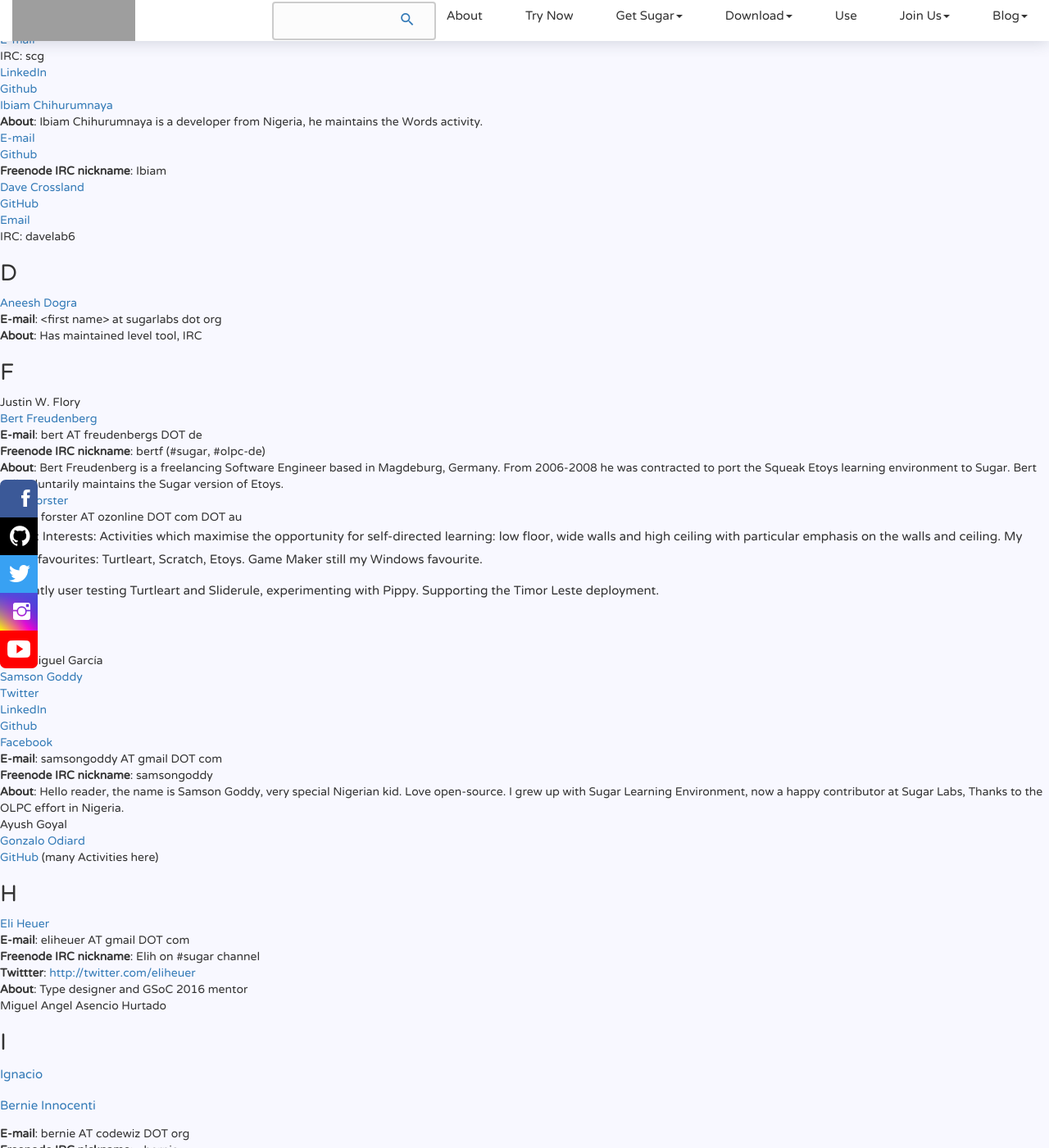
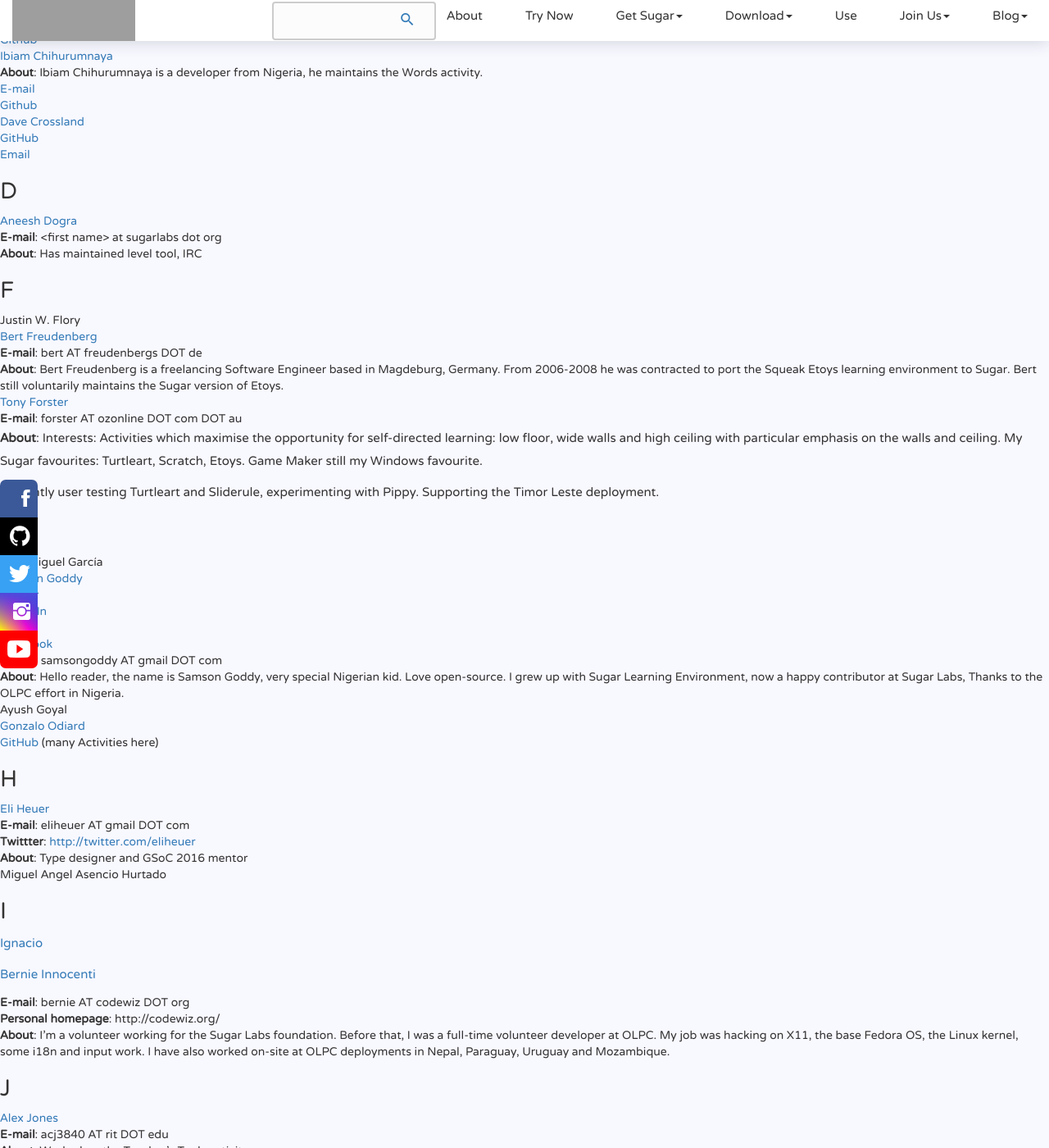
Before and after one commit to sugarlabs/www, a Jekyll site: the page built from profiles.md, in a window 1280 px wide and 1400 px high, scrolled down 1109 px. Shown: the whole window at 82% size. Built offline with Jekyll 4.4.1, drawn with Linux system fonts in a browser that asks for light colours; some web fonts are replaced; comment, search, counter and statistics services are not loaded; some of the changed text lies outside the part shown; grey boxes are pictures that could not be loaded.

Commit message:
point to Gitter instead of IRC

```diff
--- a/_includes/footer.html
+++ b/_includes/footer.html
@@ -31,7 +31,7 @@
                                 <li class="footerListStyle"><a href="https://wiki.sugarlabs.org/">Sugar Labs Wiki</a></li>
                                 <li class="footerListStyle"><a href="https://wiki.sugarlabs.org/go/Mailing_Lists">Join mailing list</a></li>
                                 <li class="footerListStyle"><a href="https://help.sugarlabs.org/en/">Documentation</a></li>
-                                <li class="footerListStyle"><a href="http://chat.sugarlabs.org:9090/">IRC Channels</a></li>
+                                <li class="footerListStyle"><a href="https://gitter.im/Sugar-Labs/">Gitter Room</a></li>
                                 <li class="footerListStyle"><a href="https://socialhelp.sugarlabs.org">Bug Tracker</a></li>
                                 <li class="footerListStyle"><a href="https://wiki.sugarlabs.org/go/Development_Team/Source_Code">Development code</a></li>
                                 <li class="footerListStyle"><a href="http://translate.sugarlabs.org">Translation Platform</a></li>
@@ -46,7 +46,6 @@
                                 <li class="footerListStyle"><a href="http://schoolserver.org/" >School Server Resources</a></li>
                                 <li class="footerListStyle"><a href="http://planet.sugarlabs.org" >Planet Sugar Labs</a></li>
                                 <li class="footerListStyle"><a href="{{ site.baseurl }}/about-libre-software-culture" >Libre Software Culture</a></li>
-                                <li class="footerListStyle"><a href="{{ site.baseurl }}/about-irc" >About IRC</a></li>
                                 <li class="footerListStyle"><a href="{{ site.baseurl }}/sugar-lesson-plans" >Sugar Lesson Plans</a></li>
                             </ul>
                         </article>
--- a/profiles.md
+++ b/profiles.md
@@ -18,7 +18,6 @@
     * **Github**: [Pro-Panda](https://www.github.com/Pro-Panda)
     * **LinkedIn**: [Pro-Panda](https://www.linkedin.com/in/Pro-Panda/)
     * **Personal homepage**: [http://pro-panda.tech]()
-    * **Freenode IRC nickname**: Pro-Panda/Pro-Panda[m]
     * **Activity maintainer**: Flappy, CowBulls
     * **About**: Rahul Bothra is a Computer Science Junior at BITS Pilani (2016-2020). He has been contributing to Sugar on the Python end. He is also a [GSoC 2018](https://summerofcode.withgoogle.com/projects/#4876035942776832) student for Sugar Labs working on the project "Implement Cross Version Python support for Sugar"
       He likes to learn new algorithms and play chess. He is also a SIG - Development Coordinator at BITS ACM Chapter, where he mentors students and organises technical events and workshops.
@@ -27,7 +26,6 @@
 * [Walter Bender](https://wiki.sugarlabs.org/go/User:Walter){:target="_blank"}
     * [GitHub](https://github.com/walterbender) (many Activities here)
     * **E-mail**: walter AT sugarlabs DOT org
-    * **Freenode IRC nickname**: walterbender
     * **About**: Walter Bender is founder of Sugar Labs, which develops educational software used by more than three-million children in more than forty countries. Sugar Labs is a member project of the non-profit foundation Software Freedom Conservancy. In 2006, Bender co-founded the One Laptop per Child, a non-profit association with Nicholas Negroponte and Seymour Papert. As director of the MIT Media Laboratory from 2000 to 2006, Bender led a team of researchers in fields as varied as tangible media to affective computing to lifelong kindergarten. In 1992, Bender founded the MIT News in the Future consortium, which launched the era of digital news. Currently, he is launching a new initiative at MIT, the Open Learning Program, a forum for collaborative research among universities globally.
 
       Bender received his undergraduate degree from Harvard University in 1977 and a masters degree from MIT in 1980, where he built the Electronic Publishing research group. He was a founding member of the MIT Media Lab, where he was a Senior Scientist and holder of the Alexander W Dreyfoos Chair.
@@ -45,18 +43,15 @@
 * [Samuel Cantero](https://wiki.sugarlabs.org/go/User:Scg)
     * Computer engineer and GNU/Linux enthusiast.
     * [E-mail](mailto:scanterog@gmail.com)
-    * IRC: scg
     * [LinkedIn](https://www.linkedin.com/in/scantero)
     * [Github](https://github.com/scanterog)
 * [Ibiam Chihurumnaya](https://wiki.sugarlabs.org/go/User:Chimosky){:target="_blank"}
     * **About**: Ibiam Chihurumnaya is a developer from Nigeria, he maintains the Words activity.
     * [E-mail](mailto:ibiamchihurumnaya AT gmail DOT com)
     * [Github](https://github.com/chimosky)
-    * **Freenode IRC nickname**: Ibiam
 * [Dave Crossland](https://wiki.sugarlabs.org/go/User:Davelab6)
     * [GitHub](https://github.com/davelab6)
     * [Email](mailto:dave@lab6.com)
-    * IRC: davelab6
 
 ### D
 
@@ -69,7 +64,6 @@
 * Justin W. Flory
 * [Bert Freudenberg](https://wiki.sugarlabs.org/go/User:Bert){:target="_blank"}
     * **E-mail**: bert AT freudenbergs DOT de
-    * **Freenode IRC nickname**: bertf (#sugar, #olpc-de)
     * **About**: Bert Freudenberg is a freelancing Software Engineer based in Magdeburg, Germany. From 2006-2008 he was contracted to port the Squeak Etoys learning environment to Sugar. Bert still voluntarily maintains the Sugar version of Etoys.
 * [Tony Forster](https://wiki.sugarlabs.org/go/User:Tonyforster){:target="_blank"}
     * **E-mail**: forster AT ozonline DOT com DOT au
@@ -87,7 +81,6 @@
     * [Github](https://github.com/samswag){:target="_blank"}
     * [Facebook](https://www.facebook.com/SamsonGoddy){:target="_blank"}
     * **E-mail**: samsongoddy AT gmail DOT com
-    * **Freenode IRC nickname**: samsongoddy
     * **About**: Hello reader, the name is Samson Goddy, very special Nigerian kid. Love open-source. I grew up with Sugar Learning Environment, now a happy contributor at Sugar Labs, Thanks to the OLPC effort in Nigeria.
 
 * Ayush Goyal
@@ -98,7 +91,6 @@
 
 * [Eli Heuer](https://wiki.sugarlabs.org/go/User:Elih){:target="_blank"}
     * **E-mail**: eliheuer AT gmail DOT com
-    * **Freenode IRC nickname**: Elih on #sugar channel
     * **Twittter**: [http://twitter.com/eliheuer](http:/twitter.com/eliheuer){:target="_blank"}
     * **About**: Type designer and GSoC 2016 mentor
 
@@ -110,7 +102,6 @@
 
 * [Bernie Innocenti](https://wiki.sugarlabs.org/go/User:Bernie){:target="_blank"}
     * **E-mail**: bernie AT codewiz DOT org
-    * **Freenode IRC nickname**: _bernie
     * **Personal homepage**: http://codewiz.org/
     * **About**: I'm a volunteer working for the Sugar Labs foundation. Before that, I was a full-time volunteer developer at OLPC. My job was hacking on X11, the base Fedora OS, the Linux kernel, some i18n and input work. I have also worked on-site at OLPC deployments in Nepal, Paraguay, Uruguay and Mozambique.
 
@@ -118,7 +109,6 @@
 
 * [Alex Jones](https://wiki.sugarlabs.org/go/User:Acj3840){:target="_blank"}
     * **E-mail**: acj3840 AT rit DOT edu
-    * **Freenode IRC nickname**: Boe08
     * **About**: Worked on the Teacher's Tools activity
 
 ### K
@@ -133,7 +123,6 @@
 * Sanchit Kapoor
 * [Avni Khatri](https://wiki.sugarlabs.org/go/User:Avni){:target="_blank"}
     * [E-mail](mailto:avni@kidsoncomputers.org)
-    * IRC: avni
     * [LinkedIn](https://www.linkedin.com/in/avnikhatri){:target="_blank"}
     * [Twitter](http:/twitter.com/avni321){:target="_blank"}
     * About: President of [Kids on Computers](http://kidsoncomputers.org/blog){:target="_blank"}
@@ -143,7 +132,6 @@
 * Gabriel Lee
 * [Aleksey Lim](https://wiki.sugarlabs.org/go/User:Alsroot){:target="_blank"}
     * **E-mail**: alsroot AT member DOT fsf DOT org
-    * **Freenode IRC nickname**: alsroot
     * **About**: School Network project. Maintains Sugar Labs services: jita, meeting, chat, activities, jabber
 
 ### M
@@ -186,7 +174,6 @@
 
 * [Agustinn Zubiaga Sanchez](https://wiki.sugarlabs.org/go/User:Aguz){:target="_blank"}
     * **E-mail**: aguz AT sugarlabs DOT org
-    * **Freenode IRC nickname**: aguz
     * **About**: Activity developer.
 * Daksh Shah
 * Mandeep Singh
--- a/sitemap.txt
+++ b/sitemap.txt
@@ -7,7 +7,6 @@
 https://www.sugarlabs.org/contact-us
 https://www.sugarlabs.org/about-us
 https://www.sugarlabs.org/about-libre-software-culture
-https://www.sugarlabs.org/about-irc
 https://www.sugarlabs.org/booting-soas
 https://www.sugarlabs.org/parents
 https://www.sugarlabs.org/students
```
Also changed, not shown: about-irc.html (deleted, +0 -160 lines), school-administrators.html (+1 -1 lines), README.md.
